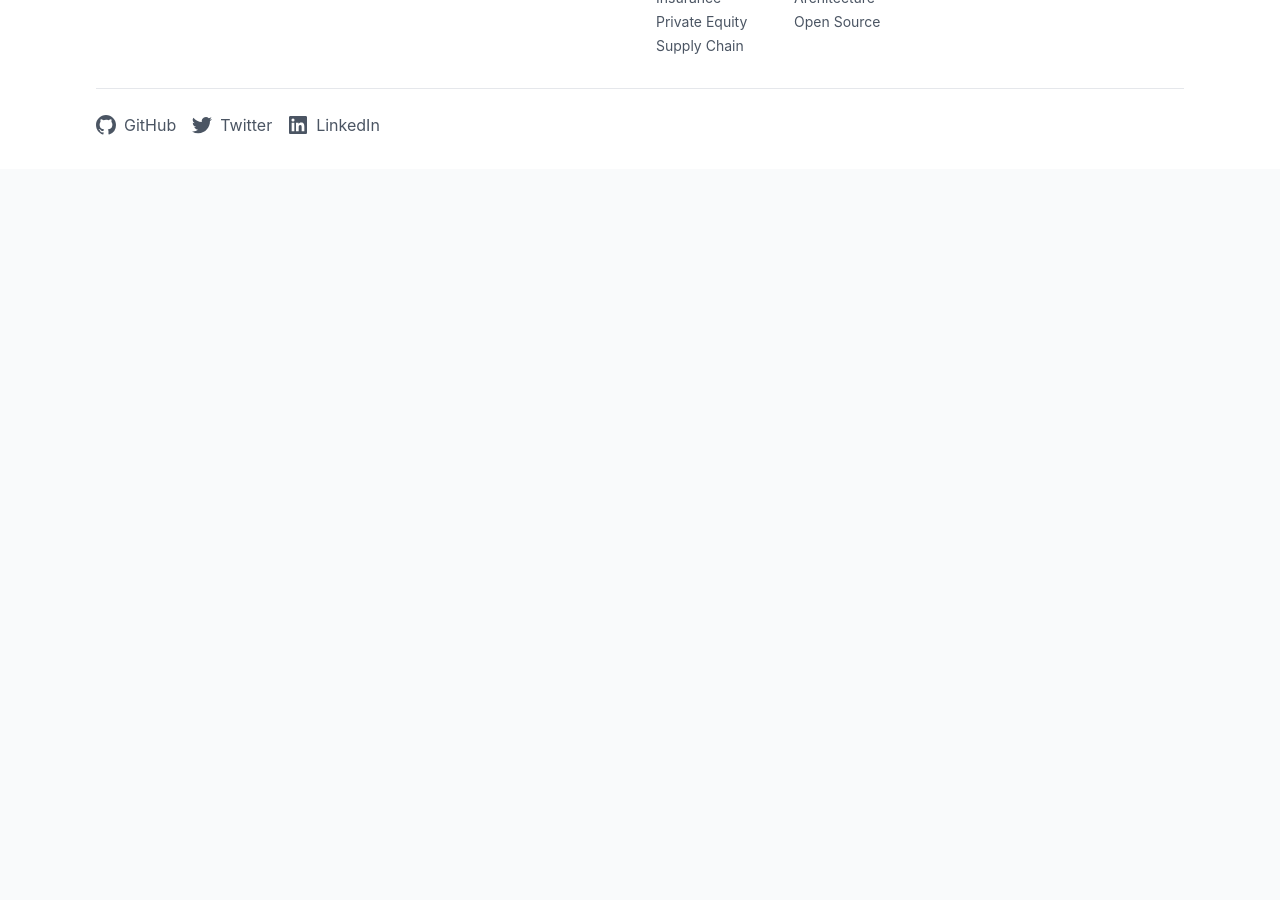
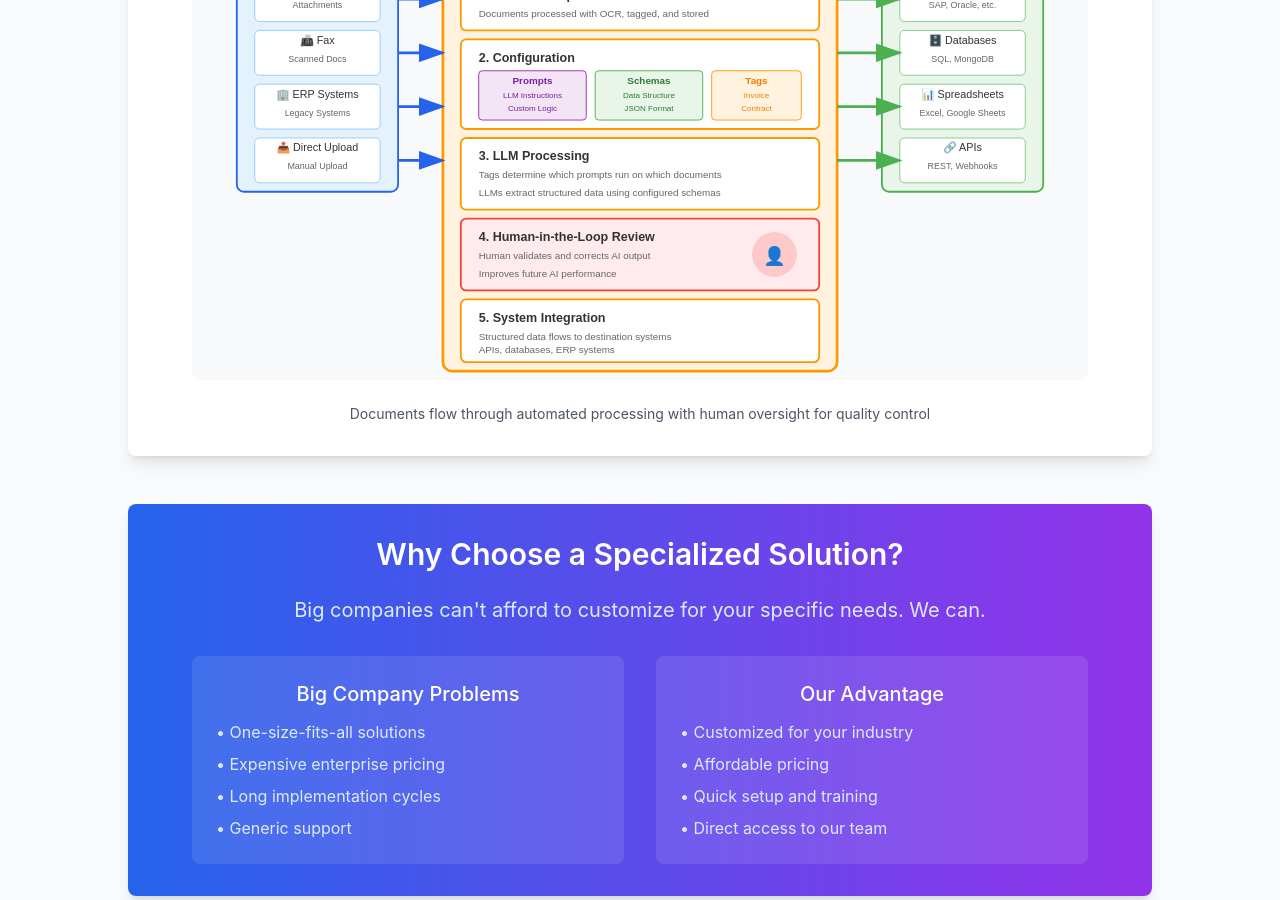
Before and after one commit to analytiq-hub/docrouter.github.io, a Jekyll site: the page built from solutions.md, in a window 1280 px wide and 900 px high, scrolled down 2720 px. Built offline with Jekyll 4.4.1, drawn with Linux system fonts in a browser that asks for light colours; nearby versions of some CDN libraries; before the commit the page ends 2889 px from its top, so only the background shows below that; some of the changed text lies outside the part shown.

Commit message:
Add Technical Excellence section to homepage and reorganize Solutions page
- Added Technical Excellence section with API/SDK links to homepage
- Moved User Experience and DocRouter workflow sections from homepage to Solutions page
- Moved 'Why Choose Specialized Solution' section from homepage to Solutions page
- Improved page flow: homepage focuses on value prop, Solutions page shows detailed product info

```diff
--- a/solutions.md
+++ b/solutions.md
@@ -127,21 +127,61 @@
             </div>
         </section>
 
-        <!-- Results Section -->
-        <section class="bg-gray-50 rounded-lg p-8 mb-12">
-            <h2 class="text-3xl font-semibold text-gray-900 mb-6 text-center">What Our Clients Achieve</h2>
-            <div class="grid md:grid-cols-3 gap-8">
-                <div class="text-center">
-                    <div class="text-4xl font-bold text-blue-600 mb-2">90%</div>
-                    <div class="text-gray-600">Faster Processing</div>
+        <!-- User Experience Section -->
+        <section class="bg-white rounded-lg shadow-lg p-8 mb-12">
+            <h2 class="text-2xl font-semibold text-gray-900 mb-4">User Experience</h2>
+            <div class="grid md:grid-cols-2 gap-6">
+                <div class="overflow-hidden rounded-lg shadow-lg">
+                    <img src="{{ '/assets/images/docrouter/files.png' | relative_url }}" alt="Document List Interface" class="w-full">
                 </div>
-                <div class="text-center">
-                    <div class="text-4xl font-bold text-blue-600 mb-2">95%</div>
-                    <div class="text-gray-600">Error Reduction</div>
+                <div class="overflow-hidden rounded-lg shadow-lg">
+                    <img src="{{ '/assets/images/docrouter/extractions.png' | relative_url }}" alt="Data Extraction Interface" class="w-full">
                 </div>
-                <div class="text-center">
-                    <div class="text-4xl font-bold text-blue-600 mb-2">$50K+</div>
-                    <div class="text-gray-600">Annual Savings</div>
+            </div>
+        </section>
+
+        <!-- DocRouter Workflow Sections -->
+        <section class="bg-white rounded-lg shadow-lg p-8 mb-12">
+            <div class="flex justify-center">
+                <img src="{{ '/assets/images/docrouter/flow.svg' | relative_url }}" alt="DocRouter Workflow" class="w-full max-w-2xl">
+            </div>
+        </section>
+
+        <section class="bg-white rounded-lg shadow-lg p-8 mb-12">
+            <div class="flex justify-center">
+                <img src="{{ '/assets/images/docrouter/docrouter-workflow.svg' | relative_url }}" alt="Detailed Workflow" class="w-full max-w-4xl">
+            </div>
+            <div class="mt-6 text-center text-sm text-gray-600">
+                <p>Documents flow through automated processing with human oversight for quality control</p>
+            </div>
+        </section>
+
+        <!-- Why Choose a Specialized Solution Section -->
+        <section class="bg-gradient-to-r from-blue-600 to-purple-600 rounded-lg shadow-lg p-8 mb-12">
+            <div class="text-center">
+                <h2 class="text-3xl font-semibold text-white mb-6">Why Choose a Specialized Solution?</h2>
+                <p class="text-xl text-blue-100 mb-8">
+                    Big companies can't afford to customize for your specific needs. We can.
+                </p>
+                <div class="grid md:grid-cols-2 gap-8 max-w-4xl mx-auto">
+                    <div class="bg-white bg-opacity-10 rounded-lg p-6">
+                        <h3 class="text-xl font-medium text-white mb-3">Big Company Problems</h3>
+                        <ul class="text-blue-100 space-y-2 text-left">
+                            <li>• One-size-fits-all solutions</li>
+                            <li>• Expensive enterprise pricing</li>
+                            <li>• Long implementation cycles</li>
+                            <li>• Generic support</li>
+                        </ul>
+                    </div>
+                    <div class="bg-white bg-opacity-10 rounded-lg p-6">
+                        <h3 class="text-xl font-medium text-white mb-3">Our Advantage</h3>
+                        <ul class="text-blue-100 space-y-2 text-left">
+                            <li>• Customized for your industry</li>
+                            <li>• Affordable pricing</li>
+                            <li>• Quick setup and training</li>
+                            <li>• Direct access to our team</li>
+                        </ul>
+                    </div>
                 </div>
             </div>
         </section>
```
Also changed, not shown: index.md (+29 -30 lines).
